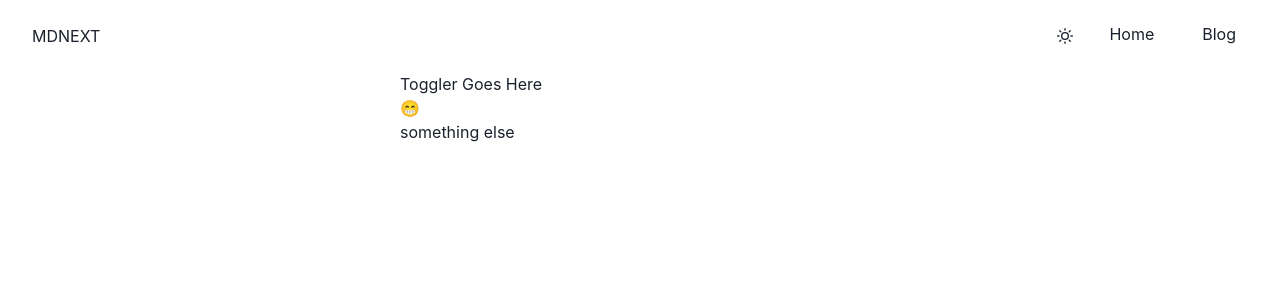
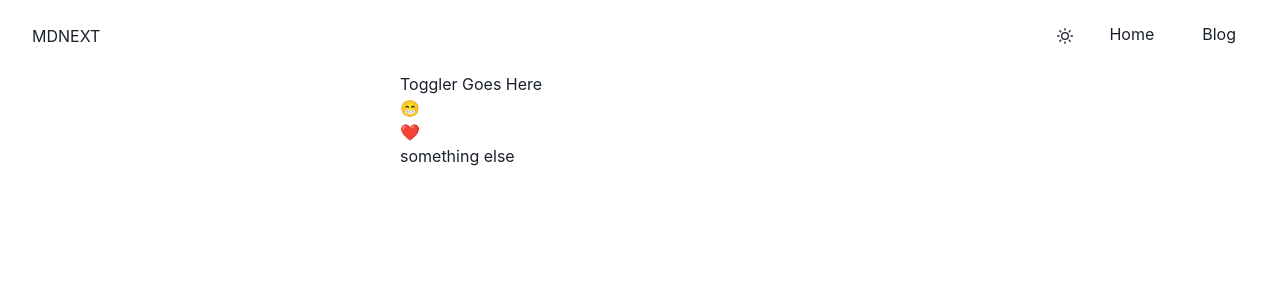
Before and after one commit to BrandonGrayson/useToggle, a Next.js app: page / in a window 1280 px wide. Shown: the top 300 px of the page. Built offline with nearby package versions, Linux system fonts and the light colour scheme; what @jlengstorf/get-share-image would draw is missing.

Commit message:
added isLoved variable, able to toggle isLoved

```diff
--- a/src/components/Toggler.js
+++ b/src/components/Toggler.js
@@ -1,15 +1,20 @@
 import React, { useState } from "react";
-import {text} from "@chakra-ui/react"
+import { text } from "@chakra-ui/react"
 
 export default function Toggler() {
     const [isHappy, setisHappy] = useState(true)
+    const [isLoved, setIsLoved] = useState(true)
     const toggle = () => {
         setisHappy(!isHappy)
+    }
+    const toggleIsLoved = () => {
+        setIsLoved(!isLoved)
     }
     return (
         <div>
             <h1>Toggler Goes Here</h1>
             <h1 onClick={toggle}>{isHappy ? "😁" : "😢"}</h1>
+            <h1 onClick={toggleIsLoved} >{isLoved ? "❤️" : "💔"}</h1>
             <h1>something else</h1>
         </div>
     )
```
